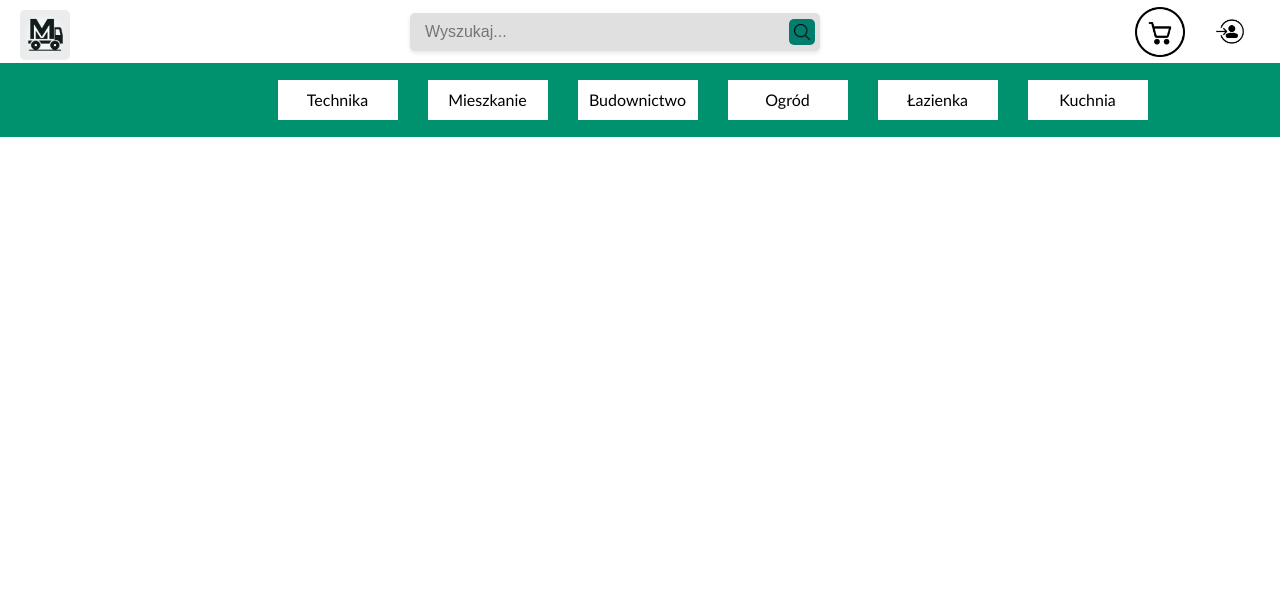
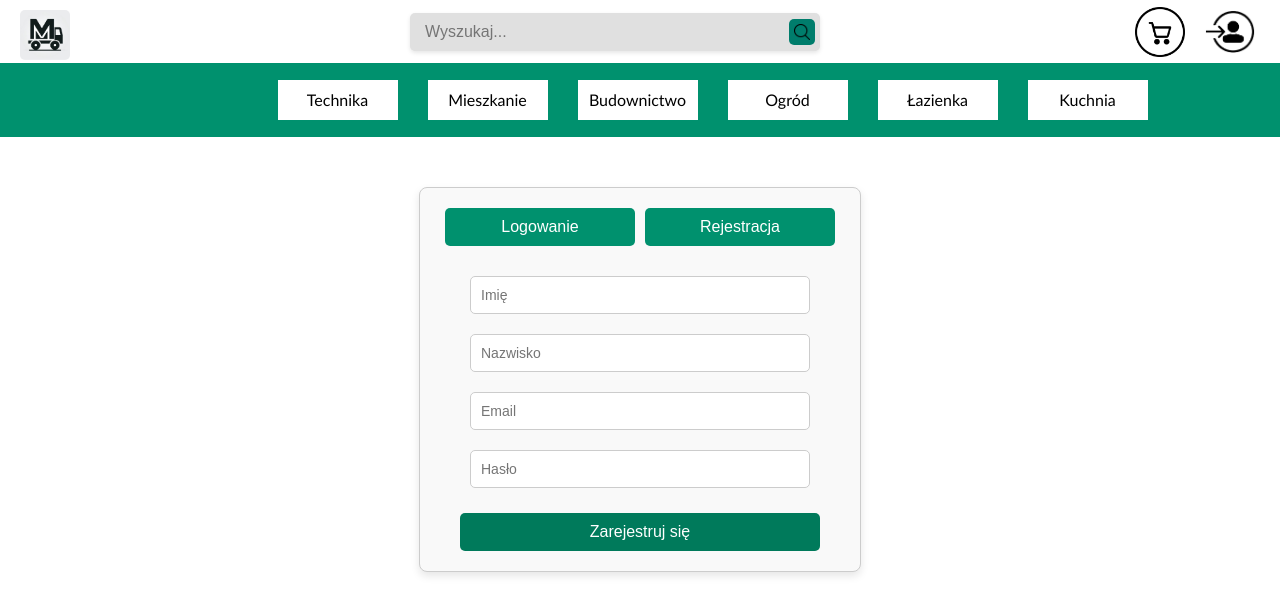
Before and after one commit to Jaian400/Magazyn_Master, a Django app: page /rejestracja/ in a window 1280 px wide. Shown: the top 615 px of the page. Run offline with Django 5.2, Linux system fonts and the light colour scheme.

Commit message:
Panelu rejestracji (front-end) wersja_1 i baner na głównej

```diff
--- a/djan/mainapp/templates/rejestracja.html
+++ b/djan/mainapp/templates/rejestracja.html
@@ -49,5 +49,23 @@
 
     </header>
 
+    <div class="registration-panel">
+        <!-- Przyciski Logowanie i Rejestracja -->
+        <div class="auth-buttons">
+            <button class="auth-tab" onclick="window.location.href='{% url 'logowanie' %}'">Logowanie</button>
+            <button class="auth-tab" onclick="window.location.href='{% url 'rejestracja' %}'">Rejestracja</button>
+        </div>
+
+        <!-- Formularz rejestracji --> <!--Trzeba dorobić osobną klasę dla pól tekstowych-->
+        <form class="registration-form">
+            {% csrf_token %}
+            <input type="text" placeholder="Imię" class="input-field">
+            <input type="text" placeholder="Nazwisko" class="input-field">
+            <input type="email" placeholder="Email" class="input-field">
+            <input type="password" placeholder="Hasło" class="input-field">
+            <button type="submit" class="submit-button2">Zarejestruj się</button>
+        </form>
+    </div>
+
 </body>
 </html>
--- a/djan/static/styles.css
+++ b/djan/static/styles.css
@@ -252,3 +252,111 @@ input[type="password"] {
 .submit-button:hover {
     background-color: #007a5b;
 }
+
+/*Index.html*/
+
+.banner-container {
+    display: flex;
+    justify-content: center; /* Wyśrodkowanie poziome */
+    margin-top: 15px; /* Odstęp 15px od sekcji menu */
+}
+
+.banner-wrapper {
+    position: relative;
+    width: 80%; /* Skalowanie banera - zmniejszenie */
+    max-width: 800px; /* Maksymalna szerokość */
+}
+
+.banner-image {
+    width: 100%; /* Skalowanie względem wrappera */
+    height: auto;
+    border-radius: 5px; /* Zaokrąglenie rogów */
+    box-shadow: 0 4px 8px rgba(0, 0, 0, 0.1); /* Efekt cienia */
+}
+
+.banner-button {
+    position: absolute; /* Pozycjonowanie na banerze */
+    bottom: 5%; /* Umieszczenie przycisku w dolnej części banera */
+    left: 17%;
+    transform: translate(-50%, 0); /* Wyśrodkowanie przycisku */
+    background-color: #d8d8d8; /* Dopasowany kolor */
+    color: rgb(0, 0, 0);
+    font-size: 11px;
+    border: none;
+    padding: 6px 50px;
+    border-radius: 5px;
+    cursor: pointer;
+    transition: transform 0.3s ease, background-color 0.3s ease;
+}
+
+.banner-button:hover {
+    background-color: #9b9b9b;
+}
+
+/*Rejestracja*/
+
+/* Styl panelu rejestracji */
+.registration-panel {
+    width: 400px;
+    margin: 50px auto; /* Wyśrodkowanie na stronie */
+    padding: 20px;
+    background-color: #f9f9f9;
+    border: 1px solid #ccc;
+    border-radius: 8px;
+    box-shadow: 0 4px 8px rgba(0, 0, 0, 0.1);
+    text-align: center;
+    font-family: Arial, sans-serif;
+}
+
+/* Nagłówek z przyciskami Logowanie i Rejestracja */
+.registration-header {
+    display: flex;
+    justify-content: center;
+    margin-bottom: 20px;
+}
+
+.tab-button {
+    background-color: #e0e0e0;
+    border: none;
+    padding: 10px 20px;
+    margin: 0 5px;
+    cursor: pointer;
+    font-size: 16px;
+    border-radius: 5px 5px 0 0;
+}
+
+.tab-button.active {
+    background-color: #ffffff;
+    font-weight: bold;
+    border-bottom: 2px solid #007a5b;
+}
+
+/* Pola formularza */
+.registration-form .input-field {
+    width: calc(90% - 20px); /* Stała szerokość dla wszystkich pól */
+    padding: 10px;
+    margin: 10px auto; /* Wyśrodkowanie pola */
+    border: 1px solid #ccc;
+    border-radius: 5px;
+    font-size: 14px;
+    box-sizing: border-box; /* Padding nie powiększa szerokości */
+}
+
+
+/* Przycisk "Zarejestruj się" */
+.submit-button2 {
+    width: 90%;
+    padding: 10px;
+    margin-top: 15px;
+    background-color: #007a5b;
+    color: #fff;
+    border: none;
+    border-radius: 5px;
+    font-size: 16px;
+    cursor: pointer;
+    transition: background-color 0.3s;
+}
+
+.submit-button2:hover {
+    background-color: #007a5b;
+}
```
Also changed, not shown: djan/mainapp/templates/index.html (+6 -6 lines), djan/static/images/wyloguj.png.
